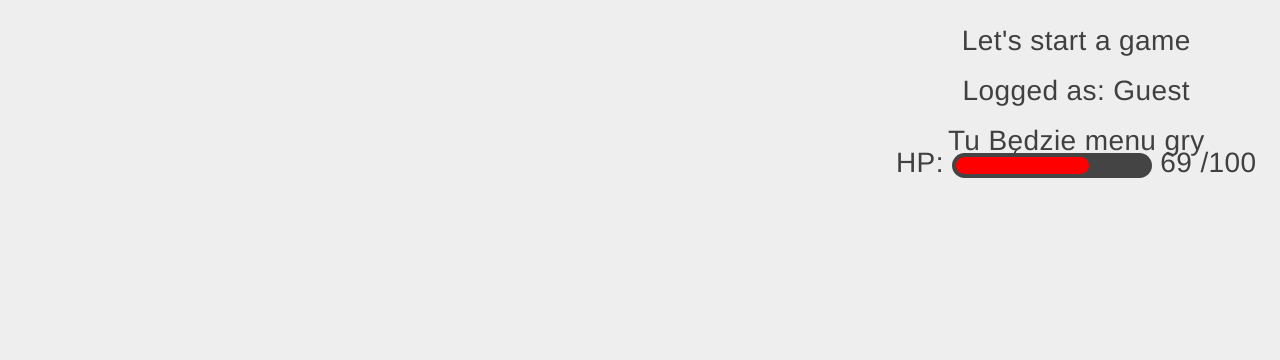
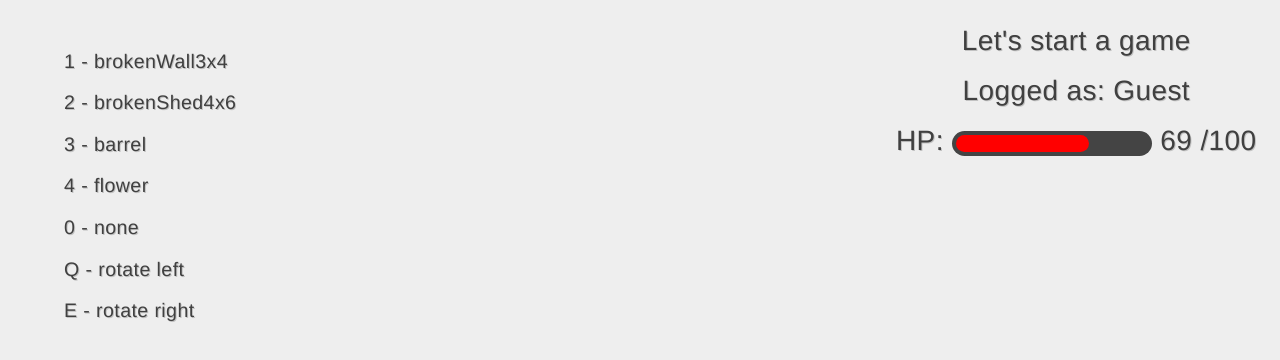
Before and after one commit to Dobry-Andrzej/Shooter-Game, a React (Create React App) app: page /Game in a window 1280 px wide. Shown: the top 360 px of the page. Built offline with nearby package versions, Linux system fonts and the light colour scheme; no server answers.

Commit message:
I'm legend

```diff
--- a/src/components/game/Game.css
+++ b/src/components/game/Game.css
@@ -12,3 +12,11 @@
 	left: 70%;
 	z-index: 1;
 }
+.Editor-Keys {
+	position: absolute;
+	left: 5%;
+	z-index: 1;
+	font-size: 0.7em !important;
+    text-align: left;
+	text-shadow: 1px 1px #c2c2c2;
+}
--- a/src/components/game/Game.tsx
+++ b/src/components/game/Game.tsx
@@ -27,6 +27,15 @@ class Game extends Component<Props> {
 					<p>Logged as: { userName }</p>
 					<RightPanel />
 				</div>
+				<div className="Editor-Keys">
+					<p>1 - brokenWall3x4</p>
+					<p>2 - brokenShed4x6</p>
+					<p>3 - barrel</p>
+					<p>4 - flower</p>
+					<p>0 - none</p>
+					<p>Q - rotate left</p>
+					<p>E - rotate right</p>
+				</div>
 			</div>
         )
     }
--- a/src/components/home/Home.css
+++ b/src/components/home/Home.css
@@ -1,4 +1,5 @@
 .titleGame {
     font-size: 2em;
     text-align: center;
+	text-shadow: 1px 1px #c2c2c2;
 }
--- a/src/components/rightPanel/RightPanel.tsx
+++ b/src/components/rightPanel/RightPanel.tsx
@@ -7,7 +7,7 @@ class RightPanel extends Component {
     public render() {
         return (
             <div className="rightPanelContainer">
-                <div className="titleRightPanel">Tu Będzie menu gry </div>
+                <div className="titleRightPanel"></div>
                 <div id="rightPanel">
 					<div>
 						<span>HP: <progress id="rightPanelHPProgress" value="0" max="100"> </progress> </span> <span id="rightPanelHP"> 0 </span><span> /100 </span>
```
